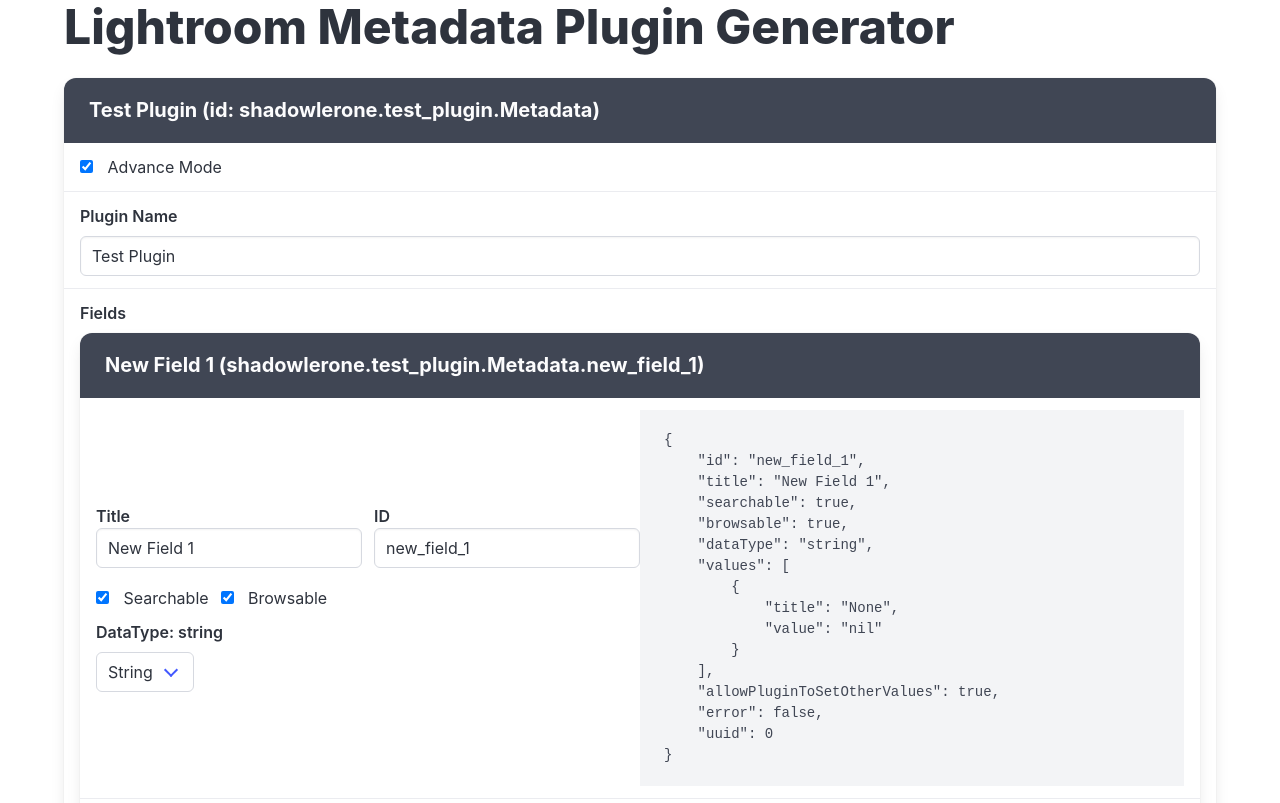
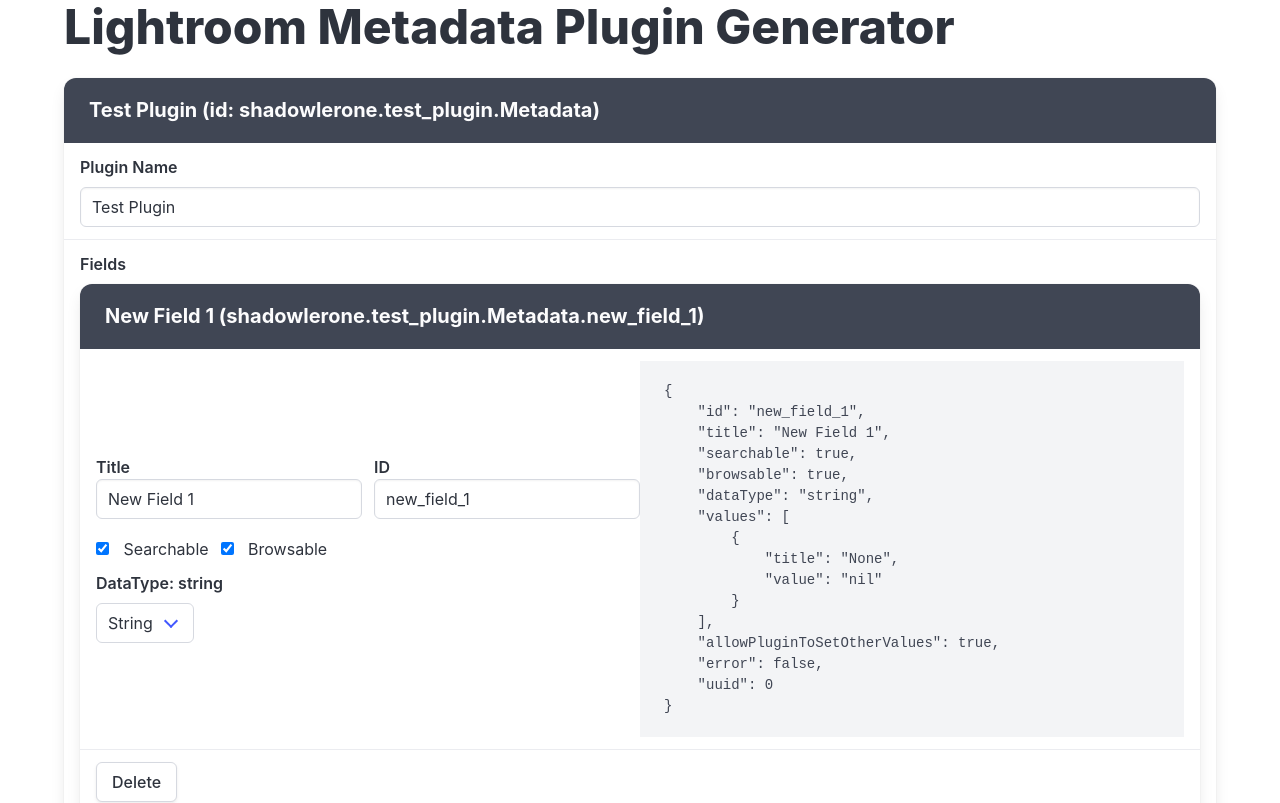
Before and after one commit to shadowlerone/Lightroom-Custom-Metadata-Plugin-Creator, a Vue app in the folder lightroom metadata plugin creator/: page / in a window 1280 px wide. Shown: the top 803 px of the page. Built offline with nearby package versions, Linux system fonts and the light colour scheme.

Commit message:
Commented out advanced mode. Keeping code in for debugging purposes, but I don't think I'll leave it in for regular users

```diff
--- a/lightroom metadata plugin creator/src/App.vue
+++ b/lightroom metadata plugin creator/src/App.vue
@@ -96,7 +96,7 @@
 		<h2 class="panel-heading"> {{ plugin_name }}
 			<template v-if="advanced">(id: {{ full_plugin_id_string }})</template>
 		</h2>
-		<div class="panel-block">
+		<!-- <div class="panel-block">
 			<div class="control">
 				<div class="field">
 					<label class="checkbox">
@@ -105,7 +105,7 @@
 					</label>
 				</div>
 			</div>
-		</div>
+		</div> -->
 		<div class="panel-block">
 			<div class="control">
 				<div class="field">
```
